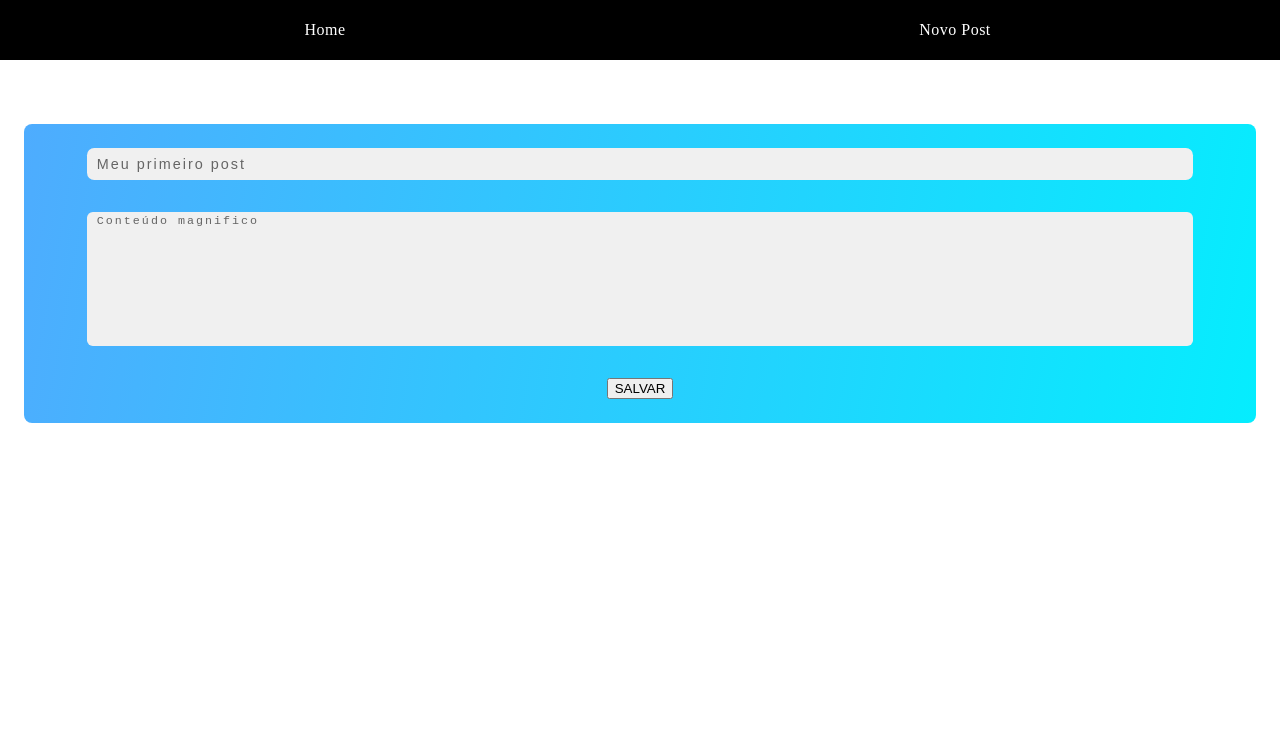
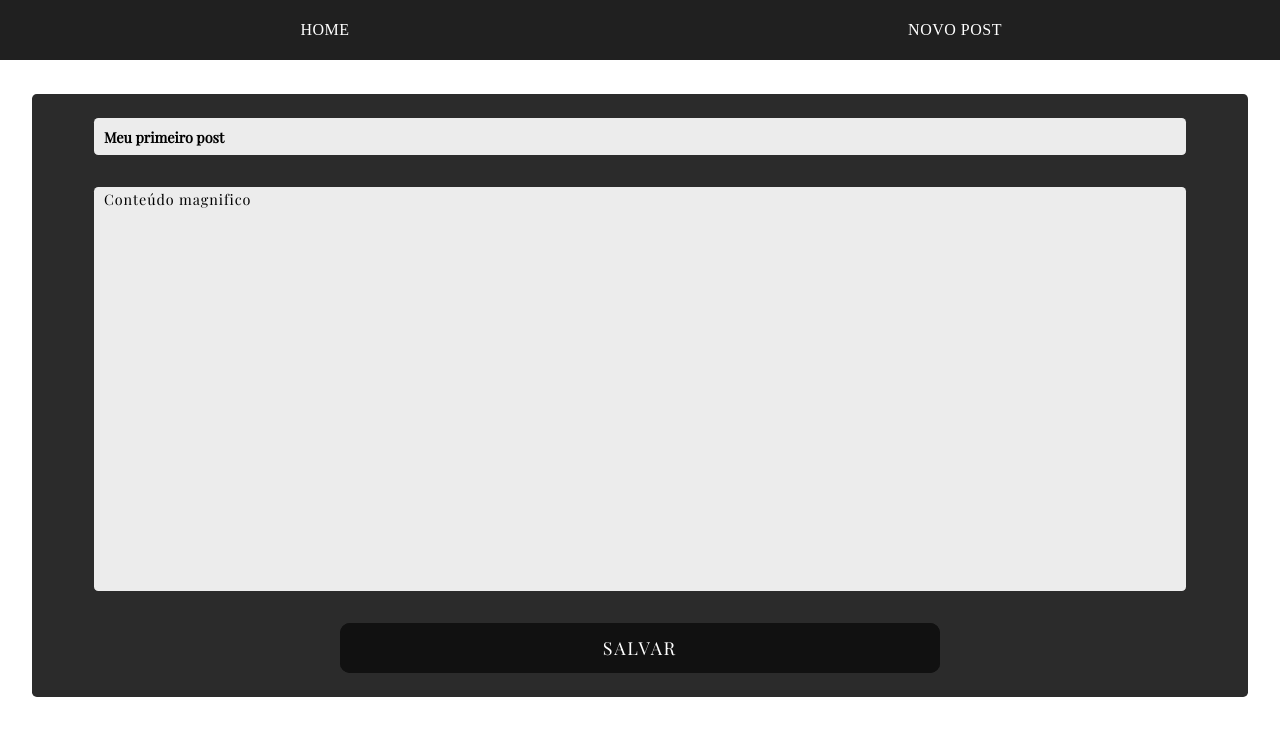
Before and after one commit to SandySei/Blog-Sem-Backend, a Vue app: page /edit/0 in a window 1280 px wide. Shown: the top 736 px of the page. Built offline with nearby package versions, Linux system fonts and the light colour scheme.

Commit message:
Arranjos Finais do css

```diff
--- a/src/App.vue
+++ b/src/App.vue
@@ -8,7 +8,7 @@ export default {
       posts: [
         {
           title: "Meu primeiro post",
-          datetime: "18/5/2023",
+          datetime: "\ud83d\udcc6 18/5/2023 \ud83d\udd52 10:30:17",
           content: "Conteúdo magnifico",
         },
       ],
@@ -55,9 +55,11 @@ export default {
 </template>
 
 <style scoped>
-
-
 main {
-  padding-top: 100px;
+  padding-top: 70px;
+  display: flex;
+  flex-direction: column;
+  justify-content: center;
+  align-items: center;
 }
 </style>
--- a/src/assets/base.css
+++ b/src/assets/base.css
@@ -1,5 +1,7 @@
 @import "modal.css";
 @import "header.css";
+@import "postform.css";
+@import "home.css";
 
 @font-face {
   font-family: "PlayfairDisplay-Regular";
@@ -10,104 +12,3 @@
   font-family: "PlayfairDisplay-Black";
   src: url(./fonts/PlayfairDisplay-Black.ttf);
 }
-
-body {
-  font-weight: 300;
-  letter-spacing: 0.5px;
-}
-
-div.post {
-  align-items: center;
-  padding: 1px;
-  margin: 1.5rem;
-  width: 75%;
-  height: 100%;
-  border: solid 1px rgba(185, 185, 185, 0.034);
-
-  border-radius: 0.5em;
-  background-color: #a4c0da70;
-}
-
-div.post:hover {
-  border-radius: 0.5em;
-  box-shadow: inset 1.5px 1px 1px 1px #499be4;
-}
-
-.search {
-  border: none;
-  outline: none;
-  color: #00000094;
-  background: #f0f0f0;
-  font-size: 0.9em;
-  padding-left: 10px;
-  border-radius: 0.5em;
-  letter-spacing: 2px;
-}
-
-.search:focus {
-  border-radius: 0.5em;
-  box-shadow: inset 1.5px 1px 1px 1px #499be4;
-}
-
-form {
-  height: 100%;
-  display: flex;
-  align-items: center;
-  justify-content: center;
-  flex-direction: column;
-  background: linear-gradient(280deg, rgba(5, 237, 254, 1) 0%, #4eacfe 100%);
-  border-radius: 0.5em;
-  margin: 1rem;
-  padding: 8px;
-}
-
-input {
-  width: 90%;
-  height: 30px;
-}
-
-textarea {
-  width: 90%;
-  height: 130px;
-  resize: none;
-}
-.search {
-  border: none;
-  outline: none;
-  color: #00000094;
-  background: #f0f0f0;
-  font-size: 0.9em;
-  padding-left: 10px;
-  border-radius: 0.5em;
-  letter-spacing: 2px;
-}
-
-.search:focus {
-  border-radius: 0.5em;
-  box-shadow: inset 1.5px 1px 1px 1px rgb(73, 155, 228);
-}
-
-form > * {
-  margin: 1rem;
-}
-
-
-
-/* Botão do lado do Post para editar */
-
-span {
-  color: #0018b3;
-}
-
-.bg-error {
-  background-color: red;
-}
-
-.bg-success {
-  background-color: green;
-}
-
-h3 {
-  display: flex;
-  justify-content: space-between;
-}
--- a/src/assets/header.css
+++ b/src/assets/header.css
@@ -1,5 +1,5 @@
 header {
-    background-color: #000000;
+  background-color: #202020;
 
   position: absolute;
   width: 100vw;
@@ -7,11 +7,12 @@ header {
   top: 0;
   left: 0;
 }
-  a {
+nav > a {
   color: #ffffff;
   text-decoration: none;
   font-weight: 300;
   letter-spacing: 0.5px;
+  text-transform: uppercase;
 
   width: 50%;
   height: 40px;
@@ -29,7 +30,7 @@ header {
   transition: all 0.1s ease;
 }
 
-  a:hover {
+nav > a:hover {
   -webkit-transform: scale(1.2);
   transform: scale(1.2);
   font-weight: 500;
@@ -42,3 +43,19 @@ header {
   align-items: center;
   padding: 10px;
 }
+
+nav > a:before,
+a:after {
+  content: "";
+  position: absolute;
+  width: 0%;
+  height: 1px;
+  bottom: -1px;
+  background: #fff;
+}
+
+nav > a:hover:before {
+  background: #fff;
+  width: 40%;
+  transition: width 0.5s cubic-bezier(0.22, 0.61, 0.36, 1);
+}
--- /dev/null
+++ b/src/assets/home.css
@@ -0,0 +1,66 @@
+div.post {
+  font-family: "PlayfairDisplay-Regular";
+
+  margin: 2rem;
+  width: 90vw;
+  max-width: 1100px;
+  height: 100%;
+
+  border-radius: 0.5em;
+  background-color: #e4e4e470;
+}
+
+div.post:hover {
+  border-radius: 0.3em;
+  box-shadow: inset 1.5px 1px 1px 1px hsla(0, 0%, 0%, 0.5);
+}
+
+a,
+span {
+  text-decoration: none;
+
+  cursor: pointer;
+  color: black;
+}
+
+.flex {
+  display: flex;
+  flex-direction: row;
+  justify-content: space-between;
+  align-items: center;
+}
+
+.icons {
+  display: flex;
+  justify-content: space-evenly;
+  width: 10vw;
+  max-width: 110px;
+  margin-right: 15px;
+}
+
+h3 {
+  margin-left: 15px;
+  margin-right: 30px;
+
+  word-wrap: break-word;
+
+  color: #000000;
+  text-decoration: none;
+  font-weight: 600;
+  letter-spacing: 0.5px;
+  text-transform: uppercase;
+}
+
+p {
+  margin-left: 15px;
+  margin-right: 15px;
+
+  word-wrap: break-word;
+
+  color: #000000;
+  text-decoration: none;
+  font-weight: 500;
+  letter-spacing: 0.5px;
+  text-align: justify;
+  text-indent: 20px;
+}
--- a/src/assets/modal.css
+++ b/src/assets/modal.css
@@ -1,11 +1,11 @@
 .modal {
   position: absolute;
-  width: 100vw;
-  height: 100vh;
+  width: 100%;
+  height: 100%;
 
   top: 0;
   left: 0;
-  background-color: rgba(12, 12, 172, 0.4);
+  background-color: rgba(0, 0, 0, 0.6);
 
   display: flex;
   justify-content: center;
@@ -13,15 +13,126 @@
 }
 
 .modal-content {
-  background-color: rgb(4, 0, 255);
+  background-color: #2b2b2b;
+  border-radius: 8px;
+  width: 80%;
+  max-width: 800px;
 
   display: flex;
   flex-direction: column;
   justify-content: center;
   align-items: center;
 
-  width: 80%;
-  max-width: 800px;
+  padding: 30px;
+}
 
-  border-radius: 8px;
+.modal-content > h3 {
+  color: #ffffff;
+  font-weight: 400;
+  font-size: large;
+  letter-spacing: 2px;
+  font-family: "PlayfairDisplay-Regular";
 }
+.modal-content > p {
+  color: #ffffff;
+  font-weight: 300;
+  letter-spacing: 1px;
+  font-family: "PlayfairDisplay-Regular";
+}
+
+button {
+  font-family: "PlayfairDisplay-Regular";
+  letter-spacing: 1.5px;
+  margin: 10px;
+  width: 200px;
+  height: 50px;
+  border: none;
+  outline: none;
+  color: #fff;
+  background: #111;
+  cursor: pointer;
+  position: relative;
+  z-index: 0;
+  border-radius: 10px;
+}
+
+button.bg-success:before {
+  content: "";
+  background: linear-gradient(
+    45deg,
+    #ff0000,
+    #ff0000,
+    #ff0000,
+    #ff0000,
+    #ff0000
+  );
+  position: absolute;
+  top: -2px;
+  left: -2px;
+  background-size: 400%;
+  z-index: -1;
+  filter: blur(5px);
+  width: calc(100% + 4px);
+  height: calc(100% + 4px);
+  animation: glowing 20s linear infinite;
+  opacity: 0;
+  transition: opacity 0.3s ease-in-out;
+  border-radius: 10px;
+}
+
+button.bg-error:before {
+  content: "";
+  background: linear-gradient(
+    45deg,
+    #00cc00,
+    #00cc00,
+    #00cc00,
+    #00cc00,
+    #00cc00
+  );
+  position: absolute;
+  top: -2px;
+  left: -2px;
+  background-size: 400%;
+  z-index: -1;
+  filter: blur(5px);
+  width: calc(100% + 4px);
+  height: calc(100% + 4px);
+  animation: glowing 20s linear infinite;
+  opacity: 0;
+  transition: opacity 0.3s ease-in-out;
+  border-radius: 10px;
+}
+
+button:active {
+  color: #ffffff;
+}
+
+button:active:after {
+  background: #000;
+}
+
+button:hover:before {
+  opacity: 1;
+}
+
+button:after {
+  z-index: -1;
+  content: "";
+  position: absolute;
+  width: 100%;
+  height: 100%;
+  background: #111;
+  left: 0;
+  top: 0;
+  border-radius: 10px;
+}
+
+button.save {
+  font-size: large;
+  letter-spacing: 2px;
+  text-transform: uppercase;
+  font-family: "PlayfairDisplay-Regular";
+
+  width: 50%;
+}
--- /dev/null
+++ b/src/assets/postform.css
@@ -0,0 +1,64 @@
+input,
+textarea {
+  width: 90%;
+  max-width: 1100px;
+  height: 35px;
+  resize: none;
+
+  word-wrap: break-word;
+
+  display: flex;
+  flex-direction: column;
+  justify-content: center;
+  align-items: center;
+
+  font-family: "PlayfairDisplay-Regular";
+  color: black;
+}
+
+input {
+margin-top: 10px; ;
+  font-weight: 600;
+}
+
+textarea {
+  height: 400px;
+}
+
+textarea,
+input::placeholder {
+  font-family: "PlayfairDisplay-Regular";
+  font-weight: 300;
+  letter-spacing: 0.9px;
+}
+
+.text {
+  border: none;
+  outline: none;
+  background: #ececec;
+  font-size: 0.9em;
+  padding-left: 10px;
+  border-radius: 0.3em;
+}
+.text:focus {
+  border-radius: 0.3em;
+  box-shadow: inset 1.5px 1px 1px 1px hsla(0, 0%, 0%, 0.5);
+}
+
+form.PostForm {
+  height: 100%;
+  width: 95%;
+  max-width: 1200px;
+  display: flex;
+  align-items: center;
+  justify-content: center;
+  flex-direction: column;
+  background: #2b2b2b;
+  border-radius: 0.3em;
+  margin: 1rem;
+  padding: 8px;
+}
+
+form > * {
+  margin: 1rem;
+}
--- a/src/components/PostForm.vue
+++ b/src/components/PostForm.vue
@@ -29,16 +29,12 @@ export default {
 
       const dataDaPostagem = ` \ud83d\udcc6 ${now.getDate()}/${
         now.getMonth() + 1
-      }/${now.getFullYear()}`;
-
-
-      const horarioDaPostagem = ` \ud83d\udd52 ${now.getHours()}:${now.getMinutes()}:${now.getSeconds()}`;
+      }/${now.getFullYear()}   \ud83d\udd52 ${now.getHours()}:${now.getMinutes()}:${now.getSeconds()}`;
 
       const postData = {
         title: this.formData.title,
         content: this.formData.content,
         datetime: dataDaPostagem,
-        hora: horarioDaPostagem,
       };
 
       if (this.isEditing) {
@@ -59,21 +55,21 @@ export default {
 </script>
 
 <template>
-  <form>
+  <form class="PostForm">
     <input
-      class="search"
+      class="text"
       v-model="formData.title"
       placeholder="Escreva seu Título aqui ..."
     />
     <textarea
       v-model="formData.content"
       placeholder="Escreva seu Post aqui ..."
-      class="search"
+      class="text"
       cols="30"
       rows="10"
     >
     </textarea>
 
-    <button type="button" @click="handleClick">SALVAR</button>
+    <button class="save" type="button" @click="handleClick">SALVAR</button>
   </form>
 </template>
--- a/src/views/Detail.vue
+++ b/src/views/Detail.vue
@@ -16,20 +16,62 @@ export default {
 </script>
 
 <template>
-     <h2>{{ post.title }}</h2>
+  <h2>{{ post.title }}</h2>
 
-     <textarea :value="post.content"></textarea>
+  <textarea readonly :value="post.content"></textarea>
 
-     <h4>{{ post.datetime }}</h4>
-     <h5> {{ post.hora }}</h5>
+  <h4>{{ post.datetime }}</h4>
 </template>
-
 
 <style scoped>
 textarea {
-    resize: none;
-    outline: none;
-    border: none;
-    width: 80%;
+  height: 100%;
+  width: 95%;
+  max-width: 1200px;
+  display: flex;
+  align-items: center;
+  justify-content: center;
+  flex-direction: column;
+  background: #2b2b2b;
+  border-radius: 0.3em;
+  margin: 1rem;
+  padding: 15px;
+
+  font-family: "PlayfairDisplay-Regular";
+  color: #ffffff;
+  resize: none;
+  outline: none;
+  border: none;
+  width: 90%;
+  height: 75vh;
+
+  font-weight: 500;
+  letter-spacing: 0.5px;
+  text-align: justify;
+  text-indent: 20px;
+}
+
+h2,
+h4 {
+  font-family: "PlayfairDisplay-Regular";
+}
+
+h4 {
+
+  color: #000000;
+  text-decoration: none;
+  text-align: end;
+  font-size: 14px;
+  font-weight: 300;
+}
+
+h2 {
+  padding-left: 50px;
+  padding-right: 50px;
+  color: #000000;
+  text-decoration: none;
+  font-weight: 600;
+  letter-spacing: 0.5px;
+  text-transform: uppercase;
 }
 </style>
--- a/src/views/Home.vue
+++ b/src/views/Home.vue
@@ -56,7 +56,7 @@ export default {
 
 <template>
   <input
-    class="search"
+    class="text"
     v-model="search"
     placeholder="Procure pelo título do post..."
   />
@@ -69,6 +69,14 @@ export default {
             {{ post.title }}
           </h3>
         </RouterLink>
+
+        <section class="icons">
+          <RouterLink :to="`/detail/${getPostId(post.title)}`"
+            ><span class="material-symbols-outlined">
+              visibility
+            </span></RouterLink
+          >
+
           <RouterLink :to="`/edit/${getPostId(post.title)}`">
             <span class="material-symbols-outlined" h>
               edit_note
@@ -80,15 +88,12 @@ export default {
           >
             delete
           </span>
+        </section>
       </div>
-
 
       <p>{{ post.content }}</p>
 
-      <h4>{{ post.datetime }}</h4>
-
-      <h5>{{ post.hora }}</h5>
-
+      <h4>{{ post.datetime }} <br /><br /></h4>
     </div>
   </div>
   <div class="modal" v-show="showModal">
@@ -105,7 +110,13 @@ export default {
 </template>
 
 <style scoped>
-span {
-  cursor: pointer;
+h4 {
+  margin-right: 15px;
+
+  color: #000000;
+  text-decoration: none;
+  text-align: end;
+  font-size: 14px;
+  font-weight: 300;
 }
 </style>
```
Lines whose indentation alone changed are shown as unchanged.
